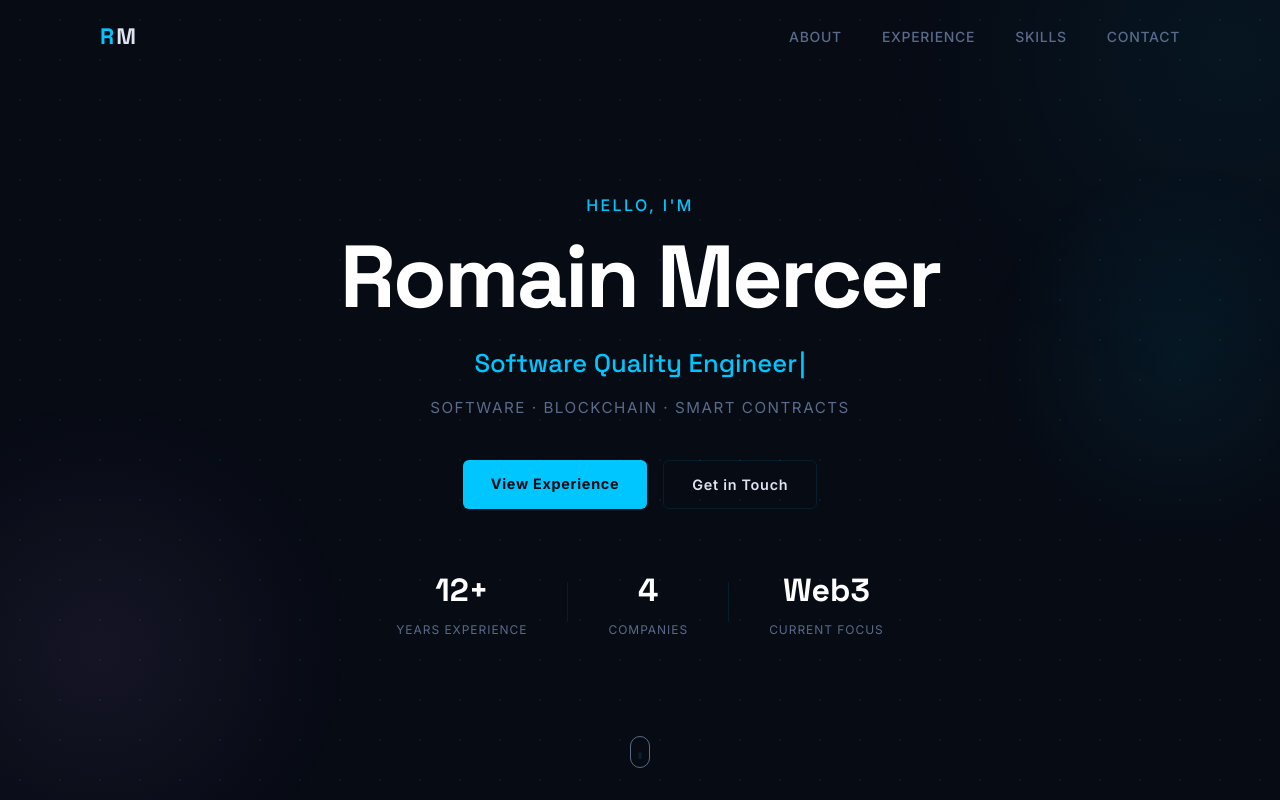
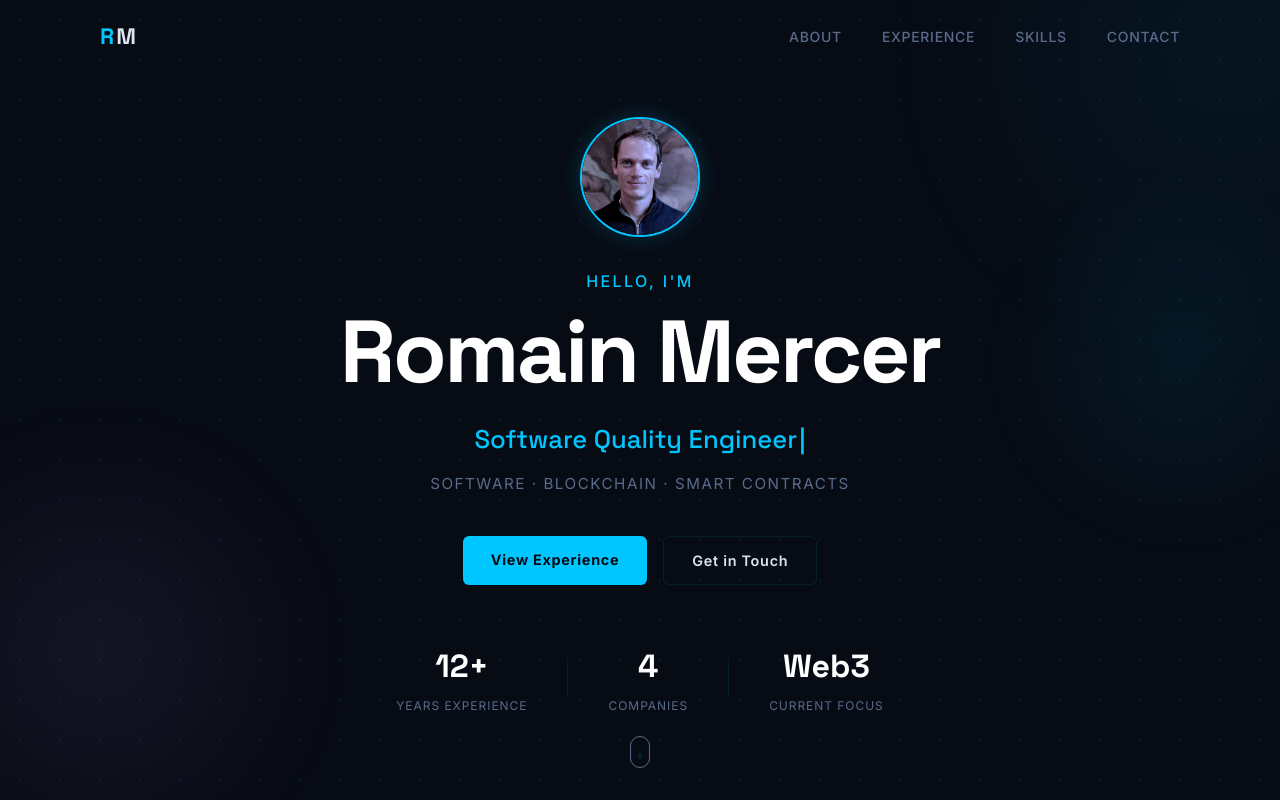
Before and after one commit to Romain73/rm.dev, a React (Vite) app in the folder portfolio/: page / in a window 1280 px wide. Shown: the top 800 px of the page. Built offline with nearby package versions, Linux system fonts and the light colour scheme.

Commit message:
add-picture

```diff
--- a/portfolio/src/components/Hero.jsx
+++ b/portfolio/src/components/Hero.jsx
@@ -1,5 +1,6 @@
 import { useEffect, useState } from "react";
 import styles from "./Hero.module.css";
+import photo from "../assets/Photo RM.jpeg";
 
 const roles = [
   "Senior QA Engineer",
@@ -40,6 +41,7 @@ export default function Hero() {
       <div className={styles.blob2} />
 
       <div className={styles.content}>
+        <img src={photo} alt="Romain Mercer" className={styles.photo} />
         <p className={styles.greeting}>Hello, I'm</p>
         <h1 className={styles.name}>Romain Mercer</h1>
         <div className={styles.roleWrapper}>
--- a/portfolio/src/components/Hero.module.css
+++ b/portfolio/src/components/Hero.module.css
@@ -37,6 +37,16 @@
 @keyframes fadeUp {
   from { opacity: 0; transform: translateY(30px); }
   to   { opacity: 1; transform: translateY(0); }
+}
+
+.photo {
+  width: 120px;
+  height: 120px;
+  border-radius: 50%;
+  object-fit: cover;
+  border: 2px solid var(--accent);
+  margin-bottom: 1.5rem;
+  box-shadow: 0 0 24px rgba(0, 198, 255, 0.2);
 }
 
 .greeting {
```
Also changed, not shown: portfolio/src/assets/Photo RM.jpeg (added).
